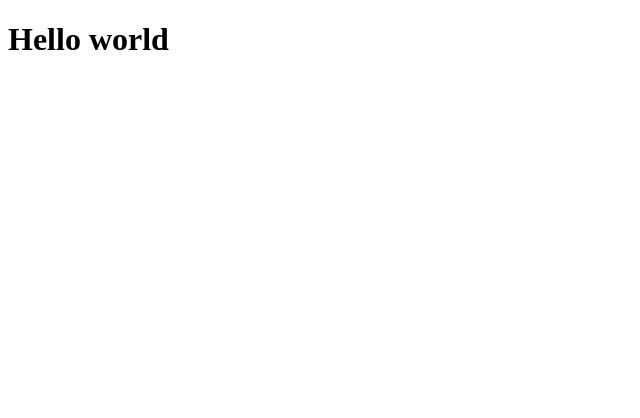
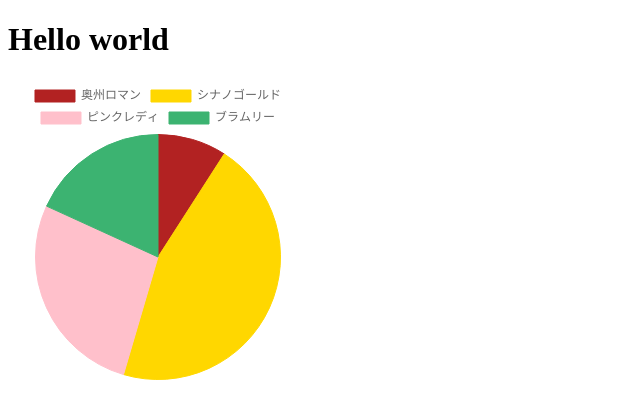
Before and after one commit to thinkAmi-sandbox/react_chartjs_with_hono-example, a React app: page / in a window 1280 px wide. Shown: the top 418 px of the page, without its empty margins (0-640 px from the left). Built offline with nearby package versions, Linux system fonts and the light colour scheme; the HTML template or start-up script is replaced by a standard one.

Commit message:
add chart

```diff
--- a/package.json
+++ b/package.json
@@ -6,8 +6,10 @@
   },
   "dependencies": {
     "@hono/node-server": "^1.11.0",
+    "chart.js": "^4.4.2",
     "hono": "^4.2.7",
     "react": "^18.2.0",
+    "react-chartjs-2": "^5.2.0",
     "react-dom": "^18.2.0"
   },
   "devDependencies": {
--- a/src/client.tsx
+++ b/src/client.tsx
@@ -1,9 +1,41 @@
 import * as React from "react"
 import {createRoot} from "react-dom/client"
+import {ArcElement, Chart as ChartJS, Legend, Tooltip} from 'chart.js'
+import {Pie} from 'react-chartjs-2'
+
+const ChartComponent = () => {
+  ChartJS.register(ArcElement, Tooltip, Legend)
+
+  const data = {
+    labels: ['奥州ロマン', 'シナノゴールド', 'ピンクレディ', 'ブラムリー'],
+    datasets: [
+      {
+        label: '購入数',
+        data: [1, 5, 3, 2],
+        backgroundColor: [
+          'firebrick', 'gold', 'pink', 'mediumseagreen'
+        ],
+        borderColor: [
+          'firebrick', 'gold', 'pink', 'mediumseagreen'
+        ],
+        borderWidth: 1
+      }
+    ]
+  }
+
+  return (
+    <div style={{width: '300px'}}>
+      <Pie data={data} />
+    </div>
+  )
+}
 
 const App = () => {
   return (
-    <h1>Hello world</h1>
+    <>
+      <h1>Hello world</h1>
+      <ChartComponent/>
+    </>
   )
 }
 
```
Also changed, not shown: 1 other file (tests, documents, lock files or other folders).
